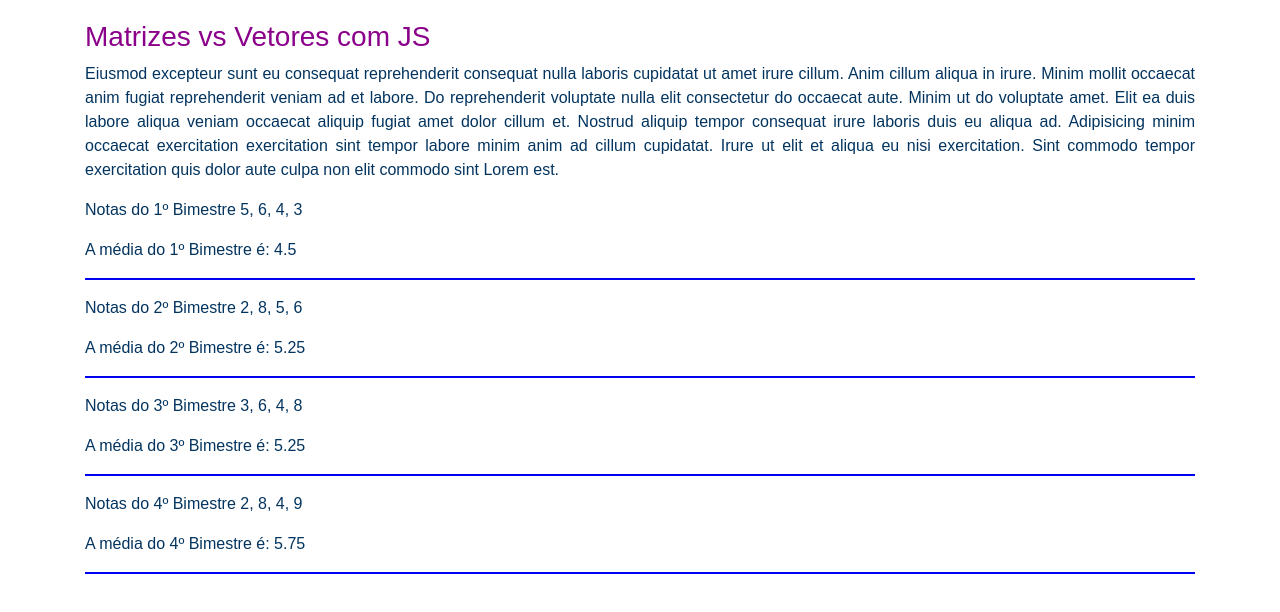
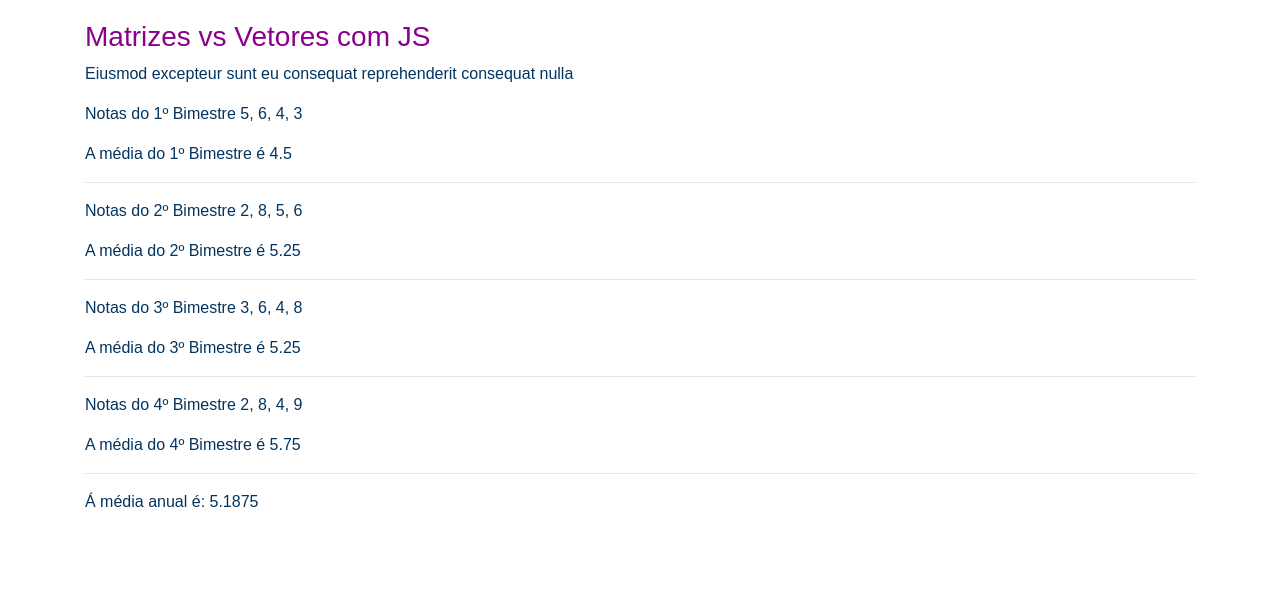
Before and after one commit to wallanpereira/logica-com-javascript, a plain HTML site: page udemy-logica-com-javascript/section-10/matrizes-vs-vetores.html in a window 1280 px wide. Drawn offline with nearby package versions, Linux system fonts and the light colour scheme.

Commit message:
calculo de média

```diff
--- a/udemy-logica-com-javascript/section-10/matrizes-vs-vetores.html
+++ b/udemy-logica-com-javascript/section-10/matrizes-vs-vetores.html
@@ -1,13 +1,16 @@
 <!DOCTYPE html>
 <html lang="en">
-
   <head>
-    <meta charset="UTF-8">
-    <meta name="viewport" content="width=device-width, initial-scale=1.0">
-    <meta http-equiv="X-UA-Compatible" content="ie=edge">
+    <meta charset="UTF-8" />
+    <meta name="viewport" content="width=device-width, initial-scale=1.0" />
+    <meta http-equiv="X-UA-Compatible" content="ie=edge" />
     <title>Estudo JS</title>
-    <link rel="stylesheet" href="https://stackpath.bootstrapcdn.com/bootstrap/4.1.3/css/bootstrap.min.css" integrity="sha384-MCw98/SFnGE8fJT3GXwEOngsV7Zt27NXFoaoApmYm81iuXoPkFOJwJ8ERdknLPMO"
-        crossorigin="anonymous">
+    <link
+      rel="stylesheet"
+      href="https://stackpath.bootstrapcdn.com/bootstrap/4.1.3/css/bootstrap.min.css"
+      integrity="sha384-MCw98/SFnGE8fJT3GXwEOngsV7Zt27NXFoaoApmYm81iuXoPkFOJwJ8ERdknLPMO"
+      crossorigin="anonymous"
+    />
 
     <style>
       body {
@@ -16,124 +19,86 @@
         font-family: sans-serif;
         font-weight: 500;
       }
-
       .content {
         padding-top: 20px;
       }
-
       .title {
         color: darkmagenta;
       }
-
-        .text {
-            text-align: justify;
-        }
-
-        .textNumero {
-            color: darkmagenta;
-        }
-        hr {
-            width: 100%;
-            height: 1px;
-            background-color: blue;
-        }
     </style>
-
   </head>
 
   <body>
     <div class="container">
       <div class="content">
         <h3 class="title">Matrizes vs Vetores com JS</h3>
-
         <p class="text">
-                Eiusmod excepteur sunt eu consequat reprehenderit consequat nulla laboris cupidatat ut amet irure
-                cillum.
-                Anim
-                cillum aliqua in irure. Minim mollit occaecat anim fugiat reprehenderit veniam ad et labore. Do
-                reprehenderit
-                voluptate nulla elit consectetur do occaecat aute. Minim ut do voluptate amet. Elit ea duis labore
-                aliqua
-                veniam occaecat aliquip fugiat amet dolor cillum et. Nostrud aliquip tempor consequat irure laboris
-                duis eu
-                aliqua ad.
-                Adipisicing minim occaecat exercitation exercitation sint tempor labore minim anim ad cillum cupidatat.
-                Irure
-                ut elit et aliqua eu nisi exercitation. Sint commodo tempor exercitation quis dolor aute culpa non elit
-                commodo
-                sint Lorem est.
+          Eiusmod excepteur sunt eu consequat reprehenderit consequat nulla
         </p>
-
-
         <div class="saida"></div>
-
         <div class="output"></div>
-
-            <!-- <button type="button" class="btn btn-success" onclick="mostrarAlert()">Em alert</button>
-            <button type="button" class="btn btn-primary" onclick="mostrarOutput()">Em uma #div</button>
-            <button type="button" class="btn btn-warning" onclick="reset()">Calcular novamente</button> -->
       </div>
     </div>
+
     <script>
-        var notas = [
-            [5, 6, 4, 3],
-            [2, 8, 5, 6],
-            [3, 6, 4, 8],
-            [2, 8, 4, 9]
-        ];
+      var notas = [[5, 6, 4, 3], [2, 8, 5, 6], [3, 6, 4, 8], [2, 8, 4, 9]];
       var msg = "";
+      var mediaAnual = 0;
 
-        // for (let i = 0; i <= 5; i++) {
-        //     let j = i * 2;
-        //     console.log(j);
-        // }
+      for (var i = 0; i < notas.length; i++) {
+        console.log(notas[i]);
 
-        for (let i = 0; i < notas.length; i++) {
-            console.log(notas[i]); // Irá percorrer todo array
-
-            msg += '<p> Notas do ' + (i + 1) + 'º Bimestre ' + notas[i].join(', ') + '</p>'; // Mostra a nota de todos bimestre
+        msg +=
+          "<p> Notas do " +
+          (i + 1) +
+          "º Bimestre " +
+          notas[i].join(", ") +
+          "</p>";
 
         var totalBimestre = 0;
         for (var j = 0; j < notas[i].length; j++) {
-                console.log([i][j]);
+          console.log(notas[i][j]);
           totalBimestre += notas[i][j];
         }
-            var mediaBimestre = totalBimestre / notas[i].length
-            msg += '<p> A média do ' + (i + 1) + 'º Bimestre é: ' + mediaBimestre + '</p><hr>'
-            console.log('mediaBimestre', mediaBimestre)
+        var media = totalBimestre / notas[i].length;
+        mediaAnual += media;
+        msg +=
+          "<p> A média do " + (i + 1) + "º Bimestre é " + media + "</p><hr/>";
+        console.log("Media Bimestral:", media);
       }
+      mediaAnual = mediaAnual / notas.length;
 
-        document.querySelector('.saida').innerHTML = msg;
+      console.log("Média anual é: ", mediaAnual);
 
-        //
+      msg += "<p>Á média anual é: " + mediaAnual + "</p>";
+      document.querySelector(".output").innerHTML = msg;
 
-        // var um = new Object();
-        // um.nome = 'Wallan Pereira';
-        // um.email = 'wallan.santos@mjv.com.br';
+      //   for (let i = 0; i < notas.length; i++) {
+      //     console.log(notas[i]); // Irá percorrer todo array
 
-        // var dois = new Object();
-        // dois.nome = 'Han Solo';
-        // dois.email = 'han.solo@starwars.com';
+      //     msg +=
+      //       "<p> Notas do " +
+      //       (i + 1) +
+      //       "º Bimestre " +
+      //       notas[i].join(", ") +
+      //       "</p>"; // Mostra a nota de todos bimestre
 
-        // var tres = new Object();
-        // tres.nome = 'Roy Skywalker';
-        // tres.email = 'roy.skywalker@starwars.com';
+      //     var totalBimestre = 0;
+      //     for (var j = 0; j < notas[i].length; j++) {
+      //       console.log([i][j]);
+      //       totalBimestre += notas[i][j];
+      //     }
+      //     var mediaBimestre = totalBimestre / notas[i].length;
+      //     msg +=
+      //       "<p> A média do " +
+      //       (i + 1) +
+      //       "º Bimestre é: " +
+      //       mediaBimestre +
+      //       "</p><hr>";
+      //     console.log("mediaBimestre", mediaBimestre);
+      //   }
 
-        // var people = new Array(um, dois, tres);
-
-        // console.log(people);
-
-        // var msg = '';
-        // var x = 0;
-        // while (people[x]) {
-        //     console.log(people[x].nome);
-        //     console.log(people[x].email);
-        //     msg += people[x].nome + ' <br/> ' + people[x].email + '<br/>';
-        //     x++;
-        // }
-
-        // document.querySelector('.output').innerHTML = msg
+      //   document.querySelector(".saida").innerHTML = msg;
     </script>
   </body>
-
 </html>
```
Lines whose indentation alone changed are shown as unchanged.
